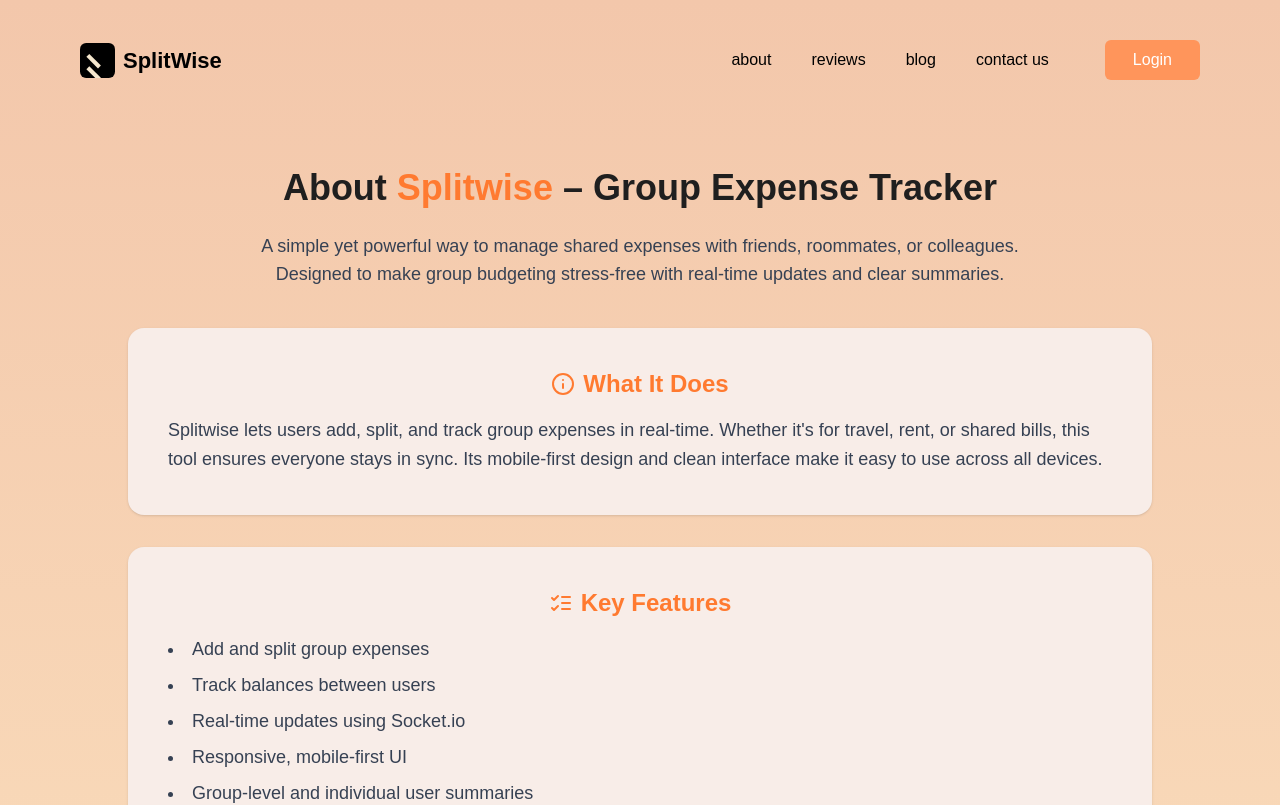
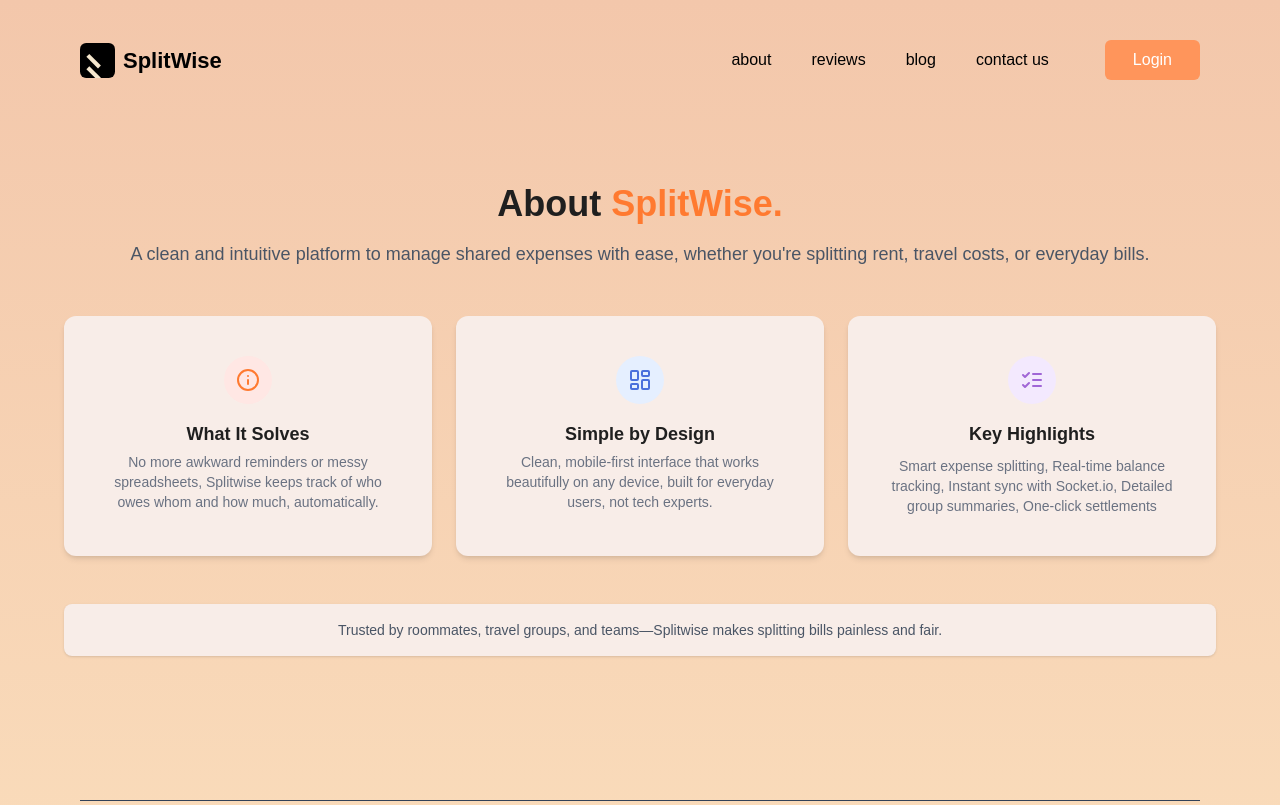
Before and after one commit to yuvikaKathaith/SplitWise, a React (Vite) app: page /about in a window 1280 px wide. Shown: the top 805 px of the page. Built offline with nearby package versions, Linux system fonts and the light colour scheme.

Commit message:
about changes

```diff
--- a/src/Components/About.jsx
+++ b/src/Components/About.jsx
@@ -1,45 +1,61 @@
 import React from "react";
-import { Info, ListChecks } from "lucide-react";
+import { Info, ListChecks, LayoutDashboard } from "lucide-react";
 
 const About = () => {
   return (
-    <section
-      className="min-h-screen px-6 py-12 md:px-20 text-[#1f1f1f]"
-    >
-      <div className="max-w-5xl mx-auto">
-        <h2 className="text-3xl md:text-4xl font-bold text-center mb-6">
-          About <span className="text-[#ff7a30]">Splitwise</span> – Group Expense Tracker
+    <section className="max-h-screen px-6 py-16 text-center text-[#1f1f1f]">
+      <div className="max-w-6xl mx-auto">
+        <h2 className="text-3xl md:text-4xl font-bold mb-4">
+          About <span className="text-[#ff7a30]">SplitWise.</span>
         </h2>
-        <p className="text-center text-gray-700 text-lg mb-10 max-w-3xl mx-auto">
-          A simple yet powerful way to manage shared expenses with friends, roommates, or colleagues.
-          Designed to make group budgeting stress-free with real-time updates and clear summaries.
+        <p className="text-gray-600 text-lg mb-12">
+          A clean and intuitive platform to manage shared expenses with ease, whether you're splitting rent, travel costs, or everyday bills.
         </p>
 
-        <div className="rounded-2xl shadow-sm p-8 md:p-10 mb-8 bg-[#f8ede8]">
-          <div className="flex items-center justify-center mb-4">
-            <Info className="w-6 h-6 text-[#ff7a30] mr-2" />
-            <h3 className="text-2xl text-[#ff7a30] font-semibold text-center">What It Does</h3>
+        <div className="grid md:grid-cols-3 gap-6">
+          <div className="bg-[#f8ede8] rounded-xl p-10 shadow-md">
+            <div className="flex justify-center mb-4">
+              <div className="bg-[#ffe7e4] p-3 rounded-full">
+                <Info className="text-[#ff7a30]" />
+              </div>
+            </div>
+            <h3 className="text-lg font-semibold mb-1">What It Solves</h3>
+            <p className="text-gray-500 text-sm">
+              No more awkward reminders or messy spreadsheets, Splitwise keeps track of who owes whom and how much, automatically.
+            </p>
           </div>
-          <p className="text-lg leading-relaxed text-gray-700">
-            Splitwise lets users add, split, and track group expenses in real-time. Whether it's
-            for travel, rent, or shared bills, this tool ensures everyone stays in sync.
-            Its mobile-first design and clean interface make it easy to use across all devices.
-          </p>
+
+          <div className="bg-[#f8ede8] rounded-xl p-10 shadow-md">
+            <div className="flex justify-center mb-4">
+              <div className="bg-[#e5efff] p-3 rounded-full">
+                <LayoutDashboard className="text-[#4a6fdc]" />
+              </div>
+            </div>
+            <h3 className="text-lg font-semibold mb-1">Simple by Design</h3>
+            <p className="text-gray-500 text-sm">
+              Clean, mobile-first interface that works beautifully on any device, built for everyday users, not tech experts.
+            </p>
+          </div>
+
+          <div className="bg-[#f8ede8] rounded-xl p-10 shadow-md">
+            <div className="flex justify-center mb-4">
+              <div className="bg-[#f3e9fe] p-3 rounded-full">
+                <ListChecks className="text-[#a066d6]" />
+              </div>
+            </div>
+            <h3 className="text-lg font-semibold mb-1">Key Highlights</h3>
+            <ul className="text-gray-500 text-sm text-center space-y-1 mt-2">
+              Smart expense splitting,
+              Real-time balance tracking,
+              Instant sync with Socket.io,
+              Detailed group summaries,
+              One-click settlements
+            </ul>
+          </div>
         </div>
 
-        <div className="rounded-2xl shadow-sm p-8 md:p-10 bg-[#f8ede8]">
-          <div className="flex items-center justify-center mb-4">
-            <ListChecks className="w-6 h-6 text-[#ff7a30] mr-2" />
-            <h3 className="text-2xl text-[#ff7a30] font-semibold text-center">Key Features</h3>
-          </div>
-          <ul className="list-disc list-inside text-lg space-y-2 text-gray-700">
-            <li>Add and split group expenses</li>
-            <li>Track balances between users</li>
-            <li>Real-time updates using Socket.io</li>
-            <li>Responsive, mobile-first UI</li>
-            <li>Group-level and individual user summaries</li>
-            <li>Transaction history and settlements</li>
-          </ul>
+        <div className="bg-[#f8ede8] rounded-lg mt-12 py-4 px-6 shadow text-sm text-gray-600">
+          Trusted by roommates, travel groups, and teams—Splitwise makes splitting bills painless and fair.
         </div>
       </div>
     </section>
--- a/src/Components/Footer.jsx
+++ b/src/Components/Footer.jsx
@@ -9,7 +9,7 @@
           <div className="space-y-3">
             <div className="flex items-center gap-2 mb-2">
               <img src="/logo.svg" alt="Splitwise Logo" className="h-8 w-8" />
-              <h1 className="text-2xl font-bold text-black">Splitwise</h1>
+              <h1 className="text-2xl font-bold text-black">SplitWise</h1>
             </div>
             <p className="text-gray-700 font-medium">
               We're on a mission to make group expense <br />
```
